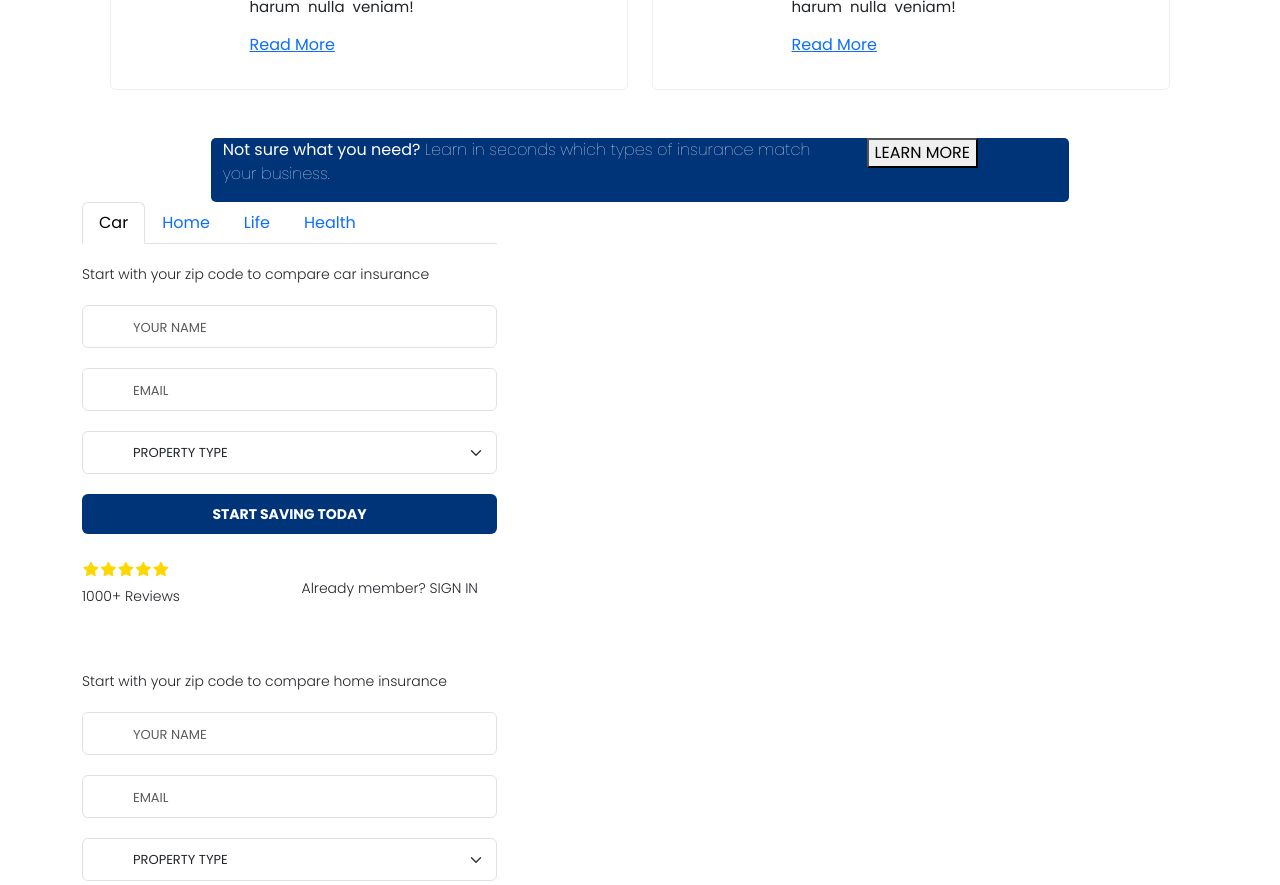
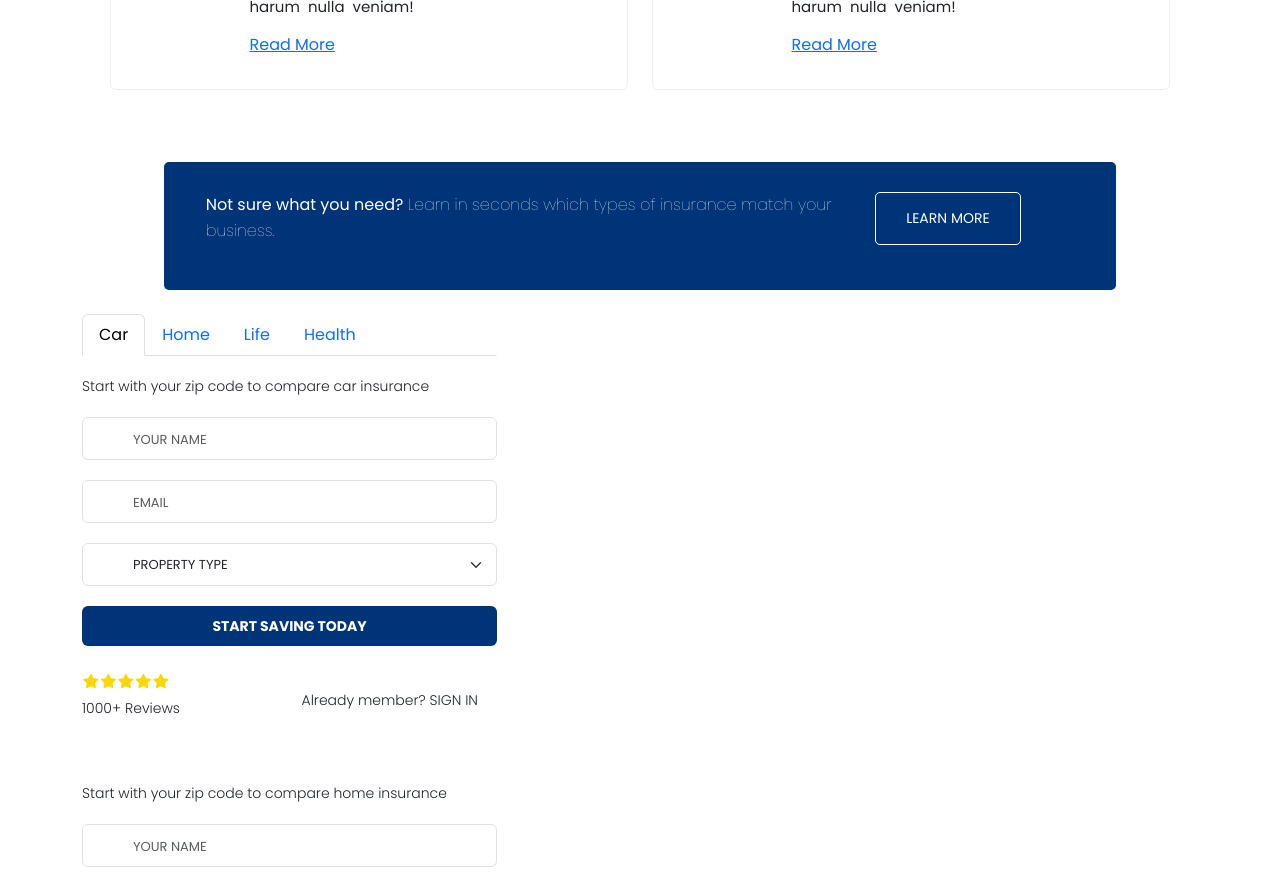
Before and after one commit to mohamedmahroofa/Insurance, an Angular app: page / in a window 1280 px wide. Shown: the part 1760-2645 px from the top of the page. Built offline with nearby package versions, Linux system fonts and the light colour scheme.

Commit message:
Edit the learn-mode bar

```diff
--- a/src/app/info/info.component.css
+++ b/src/app/info/info.component.css
@@ -49,15 +49,31 @@
 #learn-more {
   background-color: #003478;
   border-radius: 5px;
-
+  padding: 30px;
 }
 
 #learn-more p {
   color: #fff;
+  line-height: 26px;
 }
 
 #learn-more span {
   font-weight: 100;
+}
+
+#learn-more button{
+  border: 1px solid white;
+  background-color: #003478;
+  color: white;
+  padding: 15px 30px;
+  font-size: 14px;
+  border-radius: 5px;
+  text-transform: uppercase;
+}
+
+#learn-more button:hover {
+  border: 1px solid #024dae;
+  background-color: #024dae;
 }
 
 /* Form */
--- a/src/app/info/info.component.html
+++ b/src/app/info/info.component.html
@@ -158,13 +158,13 @@
 
 <!-- Learn More section starts -->
  <section>
-  <div class="container d-flex justify-content-center align-items-center">
+  <div class="container d-flex justify-content-center align-items-center my-4">
     <div class="row" id="learn-more">
       <div class="col-9">
         <p>Not sure what you need? <span>Learn in seconds which types of insurance match your business.</span></p>
       </div>
       <div class="col-3">
-        <button>LEARN MORE</button>
+        <button>Learn More</button>
       </div>
     </div>
   </div>
```
